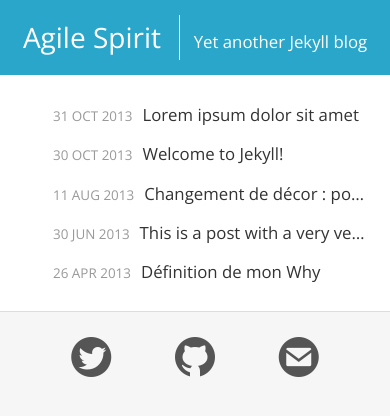
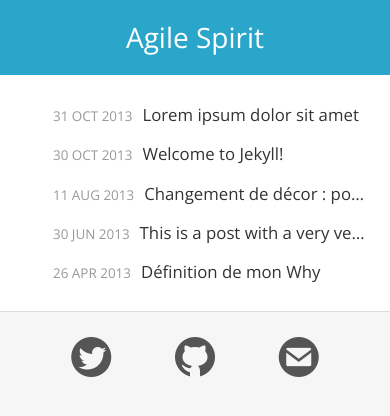
Before and after one commit to AgileSpirit/agilespirit.github.io, a Jekyll site: the page built from index.html, in a window 390 px wide. Shown: the top 416 px of the page. Built offline with Jekyll 4.4.1, drawn with Linux system fonts in a browser that asks for light colours; Markdown is read by kramdown in place of the engine named in the settings.

Commit message:
Improve CSS

```diff
--- a/assets/css/styles.css
+++ b/assets/css/styles.css
@@ -170,6 +170,14 @@ body {
   #header-bottom {
     display: none;
   }
+  #header h1.title {
+    border: none;
+    margin: 0;
+    padding: 0;
+  }
+  #header .subtitle {
+    display: none;
+  }
   #footer .wrapper .block {
     width: 100px;
   }
```
